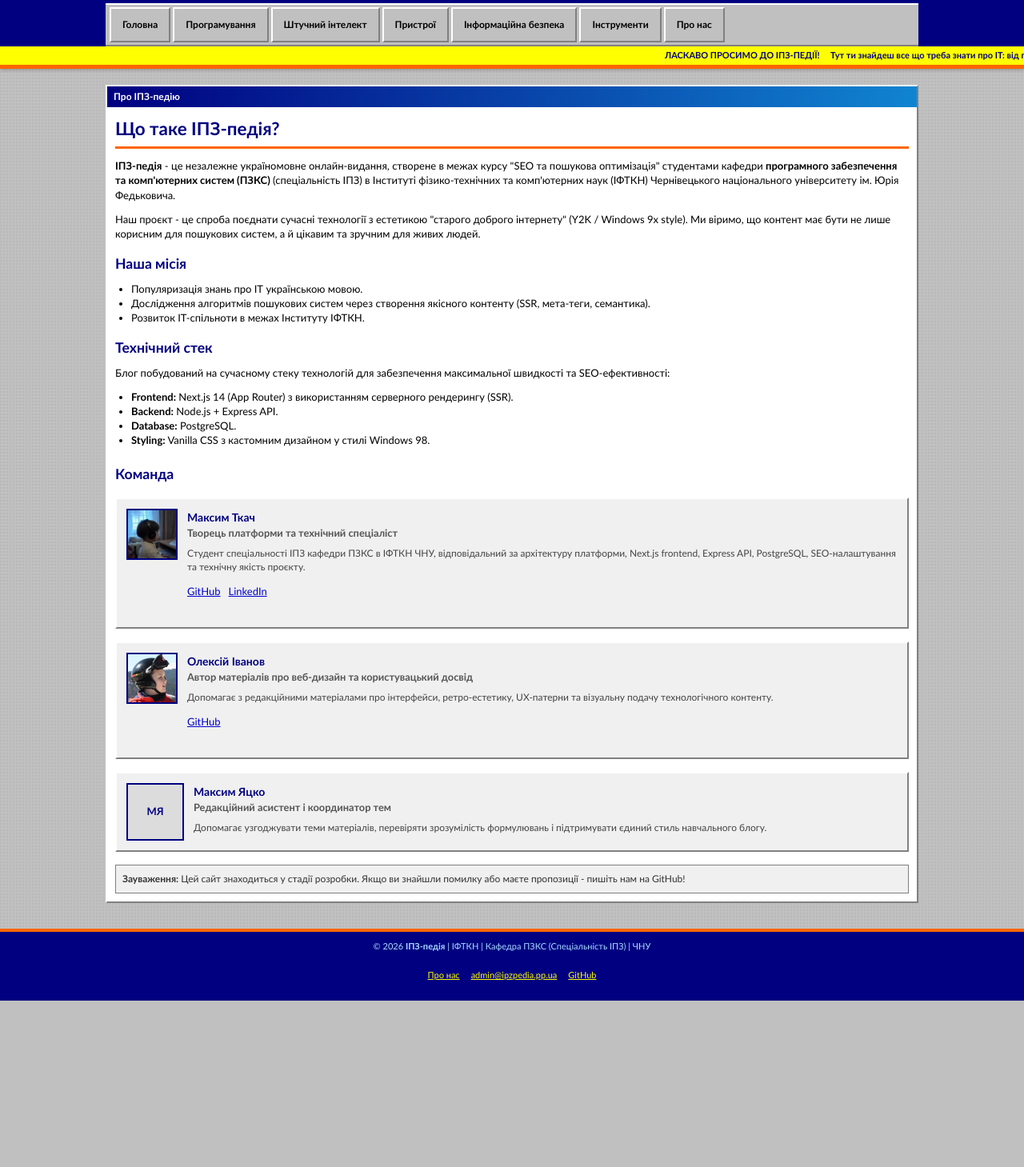
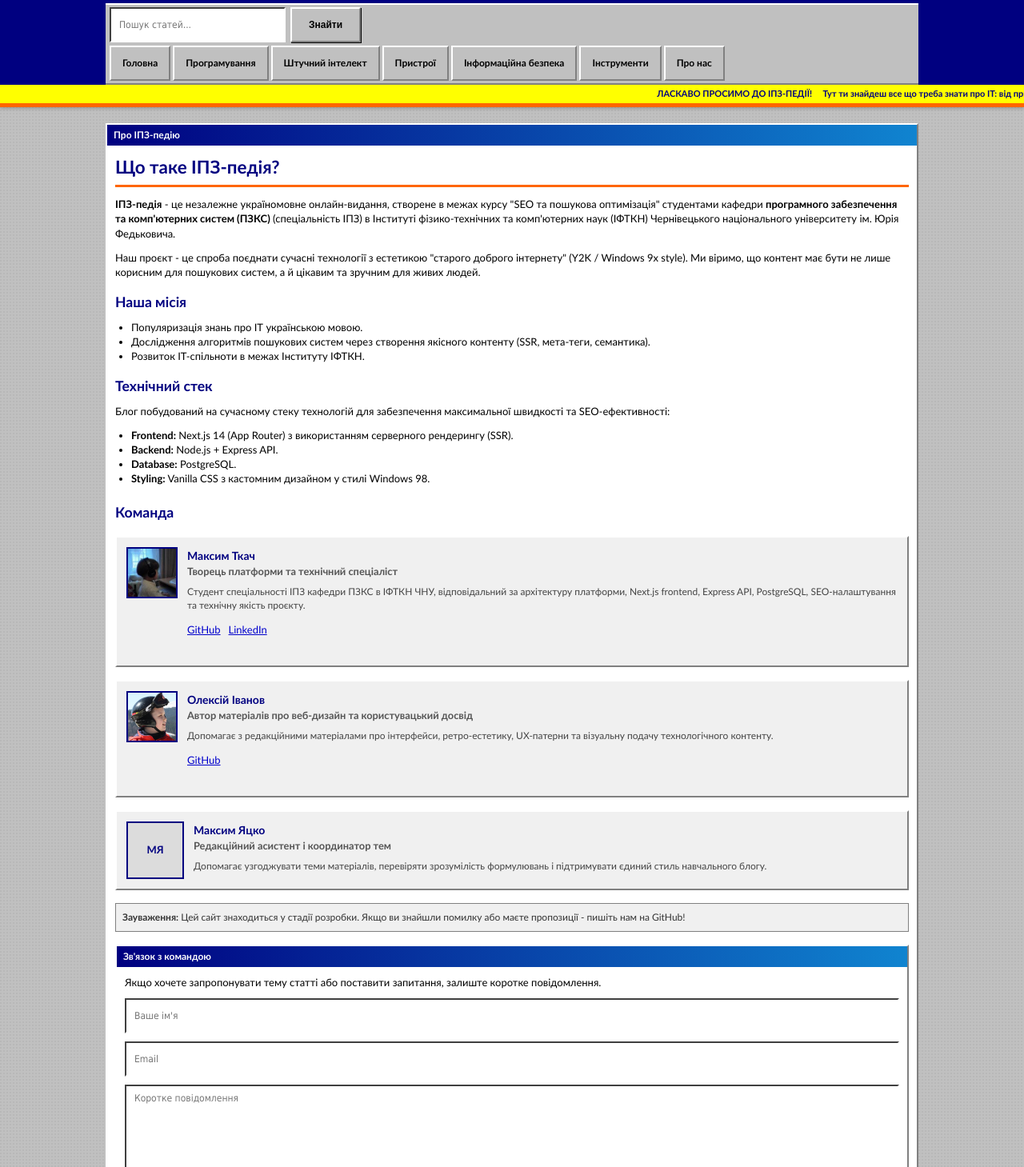
Before and after one commit to tkachmaksym-creator/it-blog-project, a Next.js app in the folder apps/frontend/: page /about in a window 1280 px wide. Shown: the part 51-1510 px from the top of the page at 80% size. Before the commit the page ends 1302 px from the top, so only its background shows below. Built offline with nearby package versions, Linux system fonts and the light colour scheme; no server answers.

Commit message:
Add search, lead events

```diff
--- a/apps/frontend/app/about/page.tsx
+++ b/apps/frontend/app/about/page.tsx
@@ -1,5 +1,6 @@
 import type { Metadata } from 'next';
 import TeamMemberCard, { type TeamMember } from '../components/TeamMemberCard';
+import LeadCaptureForm from '../components/LeadCaptureForm';
 
 export const metadata: Metadata = {
   title: 'Про нас',
@@ -83,6 +84,8 @@ export default function AboutPage() {
           <div style={{ background: '#f0f0f0', border: '1px solid #808080', padding: 8, marginTop: 16, fontSize: 12, color: '#333' }}>
             <strong>Зауваження:</strong> Цей сайт знаходиться у стадії розробки. Якщо ви знайшли помилку або маєте пропозиції - пишіть нам на GitHub!
           </div>
+
+          <LeadCaptureForm />
         </div>
       </div>
     </div>
--- /dev/null
+++ b/apps/frontend/app/components/LeadCaptureForm.tsx
@@ -0,0 +1,78 @@
+'use client';
+import { FormEvent, useState } from 'react';
+import { trackEvent } from '@/lib/analytics';
+
+export default function LeadCaptureForm() {
+  const [name, setName] = useState('');
+  const [email, setEmail] = useState('');
+  const [message, setMessage] = useState('');
+  const [started, setStarted] = useState(false);
+  const [submitted, setSubmitted] = useState(false);
+
+  const markStarted = () => {
+    if (started) return;
+    setStarted(true);
+    trackEvent('form_start', { form_name: 'about_contact_form', page_type: 'about' });
+  };
+
+  const handleSubmit = (event: FormEvent<HTMLFormElement>) => {
+    event.preventDefault();
+    trackEvent('generate_lead', {
+      form_name: 'about_contact_form',
+      page_type: 'about',
+      has_message: Boolean(message.trim()),
+    });
+    trackEvent('form_submit', {
+      form_name: 'about_contact_form',
+      page_type: 'about',
+    });
+    setSubmitted(true);
+  };
+
+  return (
+    <div className="win-box" style={{ marginTop: 16 }}>
+      <div className="win-box-title">Зв&apos;язок з командою</div>
+      <div className="win-box-body">
+        <p style={{ marginBottom: 10, fontSize: 13 }}>
+          Якщо хочете запропонувати тему статті або поставити запитання, залиште коротке повідомлення.
+        </p>
+        <form className="lead-form" onSubmit={handleSubmit}>
+          <input
+            className="lead-input"
+            type="text"
+            value={name}
+            onFocus={markStarted}
+            onChange={(event) => setName(event.target.value)}
+            placeholder="Ваше ім&apos;я"
+            required
+          />
+          <input
+            className="lead-input"
+            type="email"
+            value={email}
+            onFocus={markStarted}
+            onChange={(event) => setEmail(event.target.value)}
+            placeholder="Email"
+            required
+          />
+          <textarea
+            className="lead-textarea"
+            value={message}
+            onFocus={markStarted}
+            onChange={(event) => setMessage(event.target.value)}
+            placeholder="Коротке повідомлення"
+            rows={4}
+          />
+          <button className="win-btn" type="submit">
+            Надіслати
+          </button>
+        </form>
+        {submitted && (
+          <p style={{ marginTop: 10, fontSize: 12, color: '#006400' }}>
+            Дякуємо. Подія відправки форми зафіксована для GA4/DebugView.
+          </p>
+        )}
+      </div>
+    </div>
+  );
+}
--- a/apps/frontend/app/components/Navbar.tsx
+++ b/apps/frontend/app/components/Navbar.tsx
@@ -1,6 +1,7 @@
 'use client';
 import Link from 'next/link';
 import { useRef } from 'react';
+import SearchForm from './SearchForm';
 
 const navItems = [
   { href: '/', label: 'Головна' },
@@ -23,6 +24,7 @@ export default function Navbar() {
     <nav className="navbar">
       <input ref={toggleRef} id="nav-menu-toggle" className="nav-menu-toggle" type="checkbox" aria-label="Відкрити меню" />
       <label className="nav-toggle-btn" htmlFor="nav-menu-toggle">Меню</label>
+      <SearchForm />
       <div className="nav-links">
         {navItems.map((item) => (
           <Link key={item.href} href={item.href} onClick={closeMenu}>{item.label}</Link>
--- /dev/null
+++ b/apps/frontend/app/components/SearchForm.tsx
@@ -0,0 +1,31 @@
+'use client';
+import { FormEvent, useState } from 'react';
+import { useRouter } from 'next/navigation';
+
+export default function SearchForm() {
+  const router = useRouter();
+  const [query, setQuery] = useState('');
+
+  const handleSubmit = (event: FormEvent<HTMLFormElement>) => {
+    event.preventDefault();
+    const trimmed = query.trim();
+    if (!trimmed) return;
+    router.push(`/search?q=${encodeURIComponent(trimmed)}`);
+  };
+
+  return (
+    <form className="search-form" onSubmit={handleSubmit} role="search" aria-label="Пошук по сайту">
+      <input
+        className="search-input"
+        type="search"
+        value={query}
+        onChange={(event) => setQuery(event.target.value)}
+        placeholder="Пошук статей..."
+        aria-label="Пошук статей"
+      />
+      <button className="win-btn search-submit" type="submit">
+        Знайти
+      </button>
+    </form>
+  );
+}
--- a/apps/frontend/app/globals.css
+++ b/apps/frontend/app/globals.css
@@ -131,6 +131,38 @@ header {
   padding: 2px 4px;
 }
 
+.search-form {
+  display: flex;
+  align-items: center;
+  gap: 6px;
+  padding: 2px 4px;
+  margin-left: auto;
+}
+
+.search-input,
+.lead-input,
+.lead-textarea {
+  width: 100%;
+  min-height: 44px;
+  padding: 8px 10px;
+  border: 2px solid #808080;
+  border-top-color: #404040;
+  border-left-color: #404040;
+  border-right-color: #ffffff;
+  border-bottom-color: #ffffff;
+  background: #ffffff;
+  font-family: 'Tahoma', sans-serif;
+  font-size: 12px;
+}
+
+.search-input {
+  width: 220px;
+}
+
+.search-submit {
+  min-width: 88px;
+}
+
 .nav-links a {
   display: inline-flex;
   align-items: center;
@@ -197,6 +229,16 @@ header {
 @media (max-width: 850px) {
   .nav-toggle-btn {
     display: block;
+  }
+
+  .search-form {
+    width: 100%;
+    margin-left: 0;
+    padding: 6px 0 0;
+  }
+
+  .search-input {
+    width: 100%;
   }
 
   .nav-links {
@@ -800,6 +842,17 @@ footer a:visited { color: #ffff00; }
   margin-bottom: 10px;
 }
 
+.lead-form {
+  display: flex;
+  flex-direction: column;
+  gap: 10px;
+}
+
+.lead-textarea {
+  resize: vertical;
+  min-height: 120px;
+}
+
 @media (max-width: 400px) {
   .site-logo {
     font-size: 1.5rem;
--- a/apps/frontend/lib/types.ts
+++ b/apps/frontend/lib/types.ts
@@ -4,6 +4,7 @@ export interface Tag {
 }
 
 export interface ArticleSummary {
+  id?: number;
   slug: string;
   title: string;
   excerpt?: string;
@@ -36,3 +37,7 @@ export interface Author {
   github_url?: string;
   articles_count?: number;
 }
+
+export interface SearchResponse {
+  data: ArticleSummary[];
+}
```
Also changed, not shown: apps/frontend/app/categories/[slug]/page.tsx (+21 -0 lines), apps/frontend/app/components/HomeCTA.tsx (+24 -11 lines), apps/frontend/app/components/SearchResultsTracker.tsx (added, +20 -0 lines), apps/frontend/app/search/page.tsx (added, +65 -0 lines), apps/frontend/lib/api.ts (+11 -0 lines), 2 other files (tests, documents, lock files or other folders).
